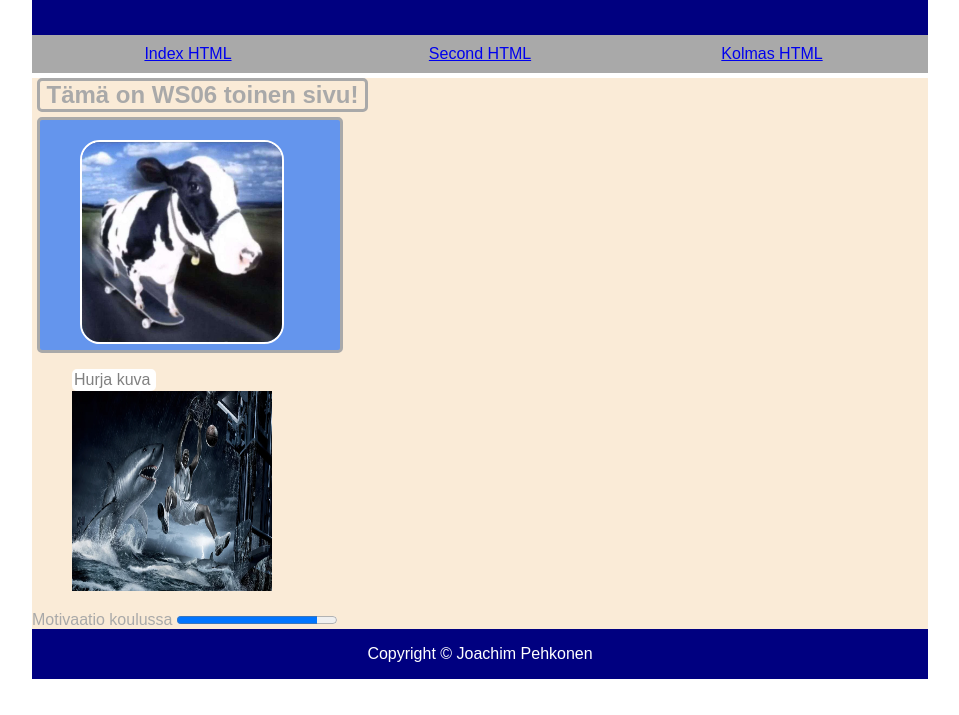
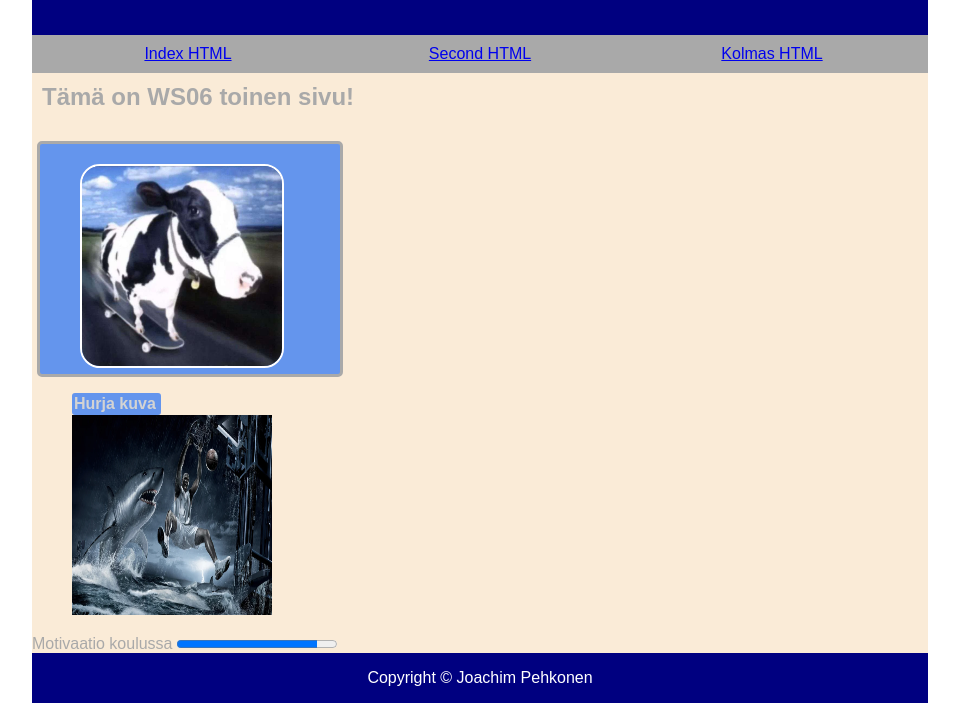
Before and after one commit to JoachimPehkonen/Verkkosivujen-Kehittaminen, a plain HTML site: page WS06/second.html in a window 1280 px wide. Shown: the part 85-800 px from the top of the page, without its empty margins (160-1119 px from the left). Drawn offline with Linux system fonts and the light colour scheme.

Commit message:
sivu 2 muutoksia

```diff
--- a/WS06/second.html
+++ b/WS06/second.html
@@ -24,7 +24,8 @@
         </div>
       </div>
     </nav>
-    <div class="sivu2">
+
+  <div class="sivu2">
     <h2 class="otsikko2">Tämä on WS06 toinen sivu!</h2>
 
     <p class="pElement">
@@ -38,7 +39,7 @@
     </p>
 
     <figure>
-      <figcaption>Hurja kuva</figcaption>
+      <figcaption><b>Hurja kuva</b></figcaption>
       <img
         src="./images/ShaqJaHai.jpg"
         alt="Shaq ja Hai..."
--- a/WS06/style/style.css
+++ b/WS06/style/style.css
@@ -12,6 +12,7 @@ footer {
     display: flex;
     background-color: darkgray;
     padding: 10px;
+
 }
 .wrapper > div {
     flex: 1;
@@ -22,7 +23,8 @@ h1 {
     color: darkgray;
 }
 h2 {
-    text-align:center; color:darkgray;
+    text-align:center;
+    color:darkgray;
 }
 article,
 aside,
@@ -72,12 +74,17 @@ a {
 text-align: center;
 ;
 }
+.sivu3 {
+    background-color: antiquewhite;
+}
 .sisältö3{
-    float:right;
+    float: left;
+    padding-left: 10px;
+
 }
 .sivu2{
     background-color: antiquewhite;
-
+    margin-top: -20px;
 }
 #kuva1 {
     border:white 2px solid;
@@ -85,11 +92,11 @@ text-align: center;
     margin: 5px;
   }
 figcaption {
-    color: gray;
-    border:white 2px solid;
-    border-radius: 5px;
-    background-color: white;
-    width:80px;
+    color: lightgray;
+    border:cornflowerblue 2px solid;
+    border-radius: 3px;
+    background-color: cornflowerblue;
+    width:85px;
     font-family: Arial, Helvetica, sans-serif;
 
 }
@@ -114,10 +121,8 @@ label {
 
 }
 .otsikko2 {
-  border-style: solid;
-  border-radius: 5px;
-  width: 325px;
+  text-align: left;
   font-family: Arial, Helvetica, sans-serif;
-  margin:5px;
+  padding: 10px;
 
 }
```
Also changed, not shown: WS06/third.html (+4 -2 lines).
